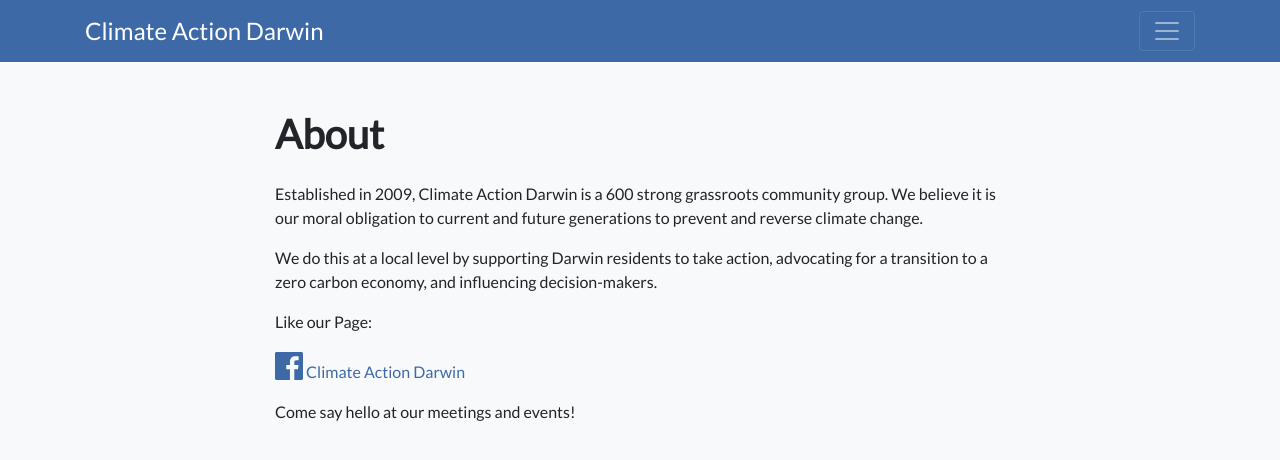
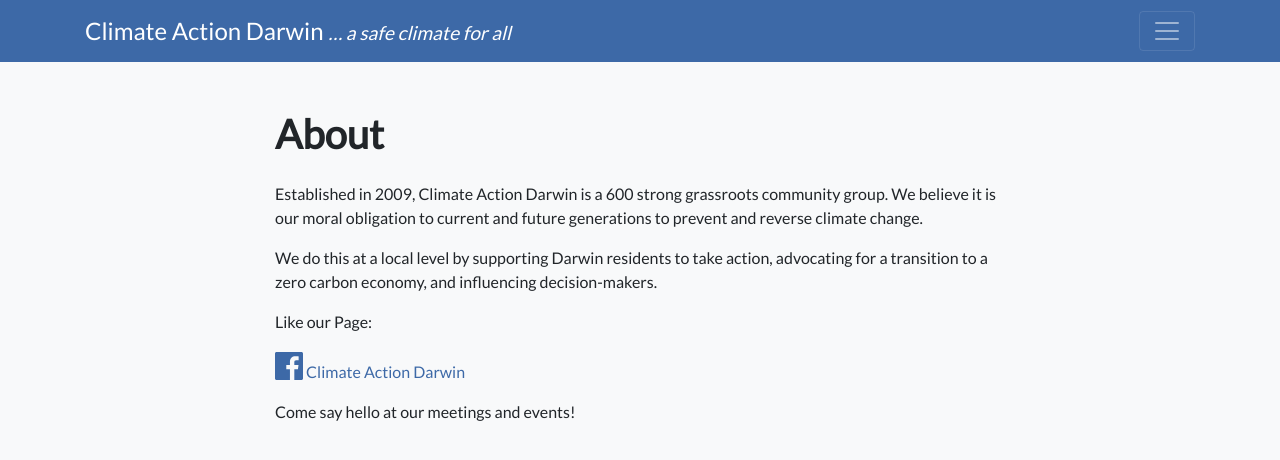
Before and after one commit to superdivest/superdivest.github.io, a Jekyll site: the page built from about.md, in a window 1280 px wide, cut to the strip 0-488 px from the top of the page. Shown: the top 460 px of the strip. Built offline with Jekyll 4.4.1, drawn with Linux system fonts in a browser that asks for light colours; nearby versions of some CDN libraries; some of the changed text lies outside the part shown.

Commit message:
updated masthead image, updated nav and footer to include About content

```diff
--- a/_includes/footer.html
+++ b/_includes/footer.html
@@ -9,7 +9,10 @@
           <!-- </li> -->
           <!-- <li class="list-inline-item">&sdot;</li> -->
           <li class="list-inline-item">
-            <a href="/contact/">Contact Climate Action Darwin</a>
+            <a href="/contact/">About</a>
+          </li>
+          <li class="list-inline-item">
+            <a href="/contact/">Contact</a>
           </li>
           <!-- <li class="list-inline-item">&sdot;</li> -->
           <!-- <li class="list-inline-item"> -->
--- a/_includes/nav.html
+++ b/_includes/nav.html
@@ -1,7 +1,9 @@
 <!-- Navigation -->
 <nav class="navbar navbar-dark cad-navbar static-top">
   <div class="container">
-    <a class="navbar-brand" href="/">Climate Action Darwin</a>
+    <a class="navbar-brand" href="/">Climate Action Darwin
+      <small class="d-none d-lg-inline d-xl-inline"><em>… a safe climate for all</em></small>
+    </a>
     <button class="navbar-toggler" type="button" data-toggle="collapse"
             data-target="#navbarSupportedContent" aria-controls="navbarSupportedContent"
             aria-expanded="false" aria-label="Toggle navigation">
@@ -13,6 +15,9 @@
         <!-- <a class="nav-link" href="/about/">About <span class="sr-only">(current)</span></a> -->
         <!-- </li> -->
         <li class="nav-item">
+          <a class="nav-link" href="/contact/">About</a>
+        </li>
+        <li class="nav-item">
           <a class="nav-link" href="/contact/">Contact</a>
         </li>
         <li class="nav-item">
--- a/assets/css/components/_masthead.scss
+++ b/assets/css/components/_masthead.scss
@@ -2,7 +2,7 @@
 header.cad-masthead {
   position: relative;
   background-color: #343a40;
-  background: url("../img/school-strike.jpg") no-repeat center center;
+  background: url("../img/school-strike-2.jpg") no-repeat center center;
   background-size: cover;
   padding-top: 4rem;
   padding-bottom: 4rem;
```
Also changed, not shown: 1 other file.
